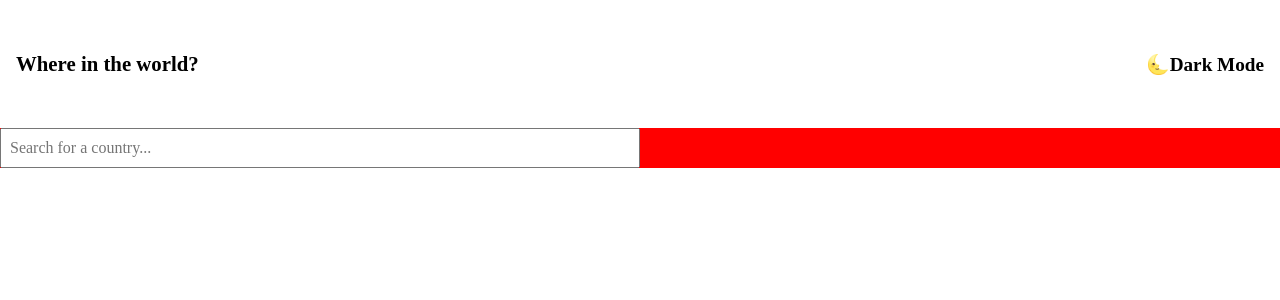
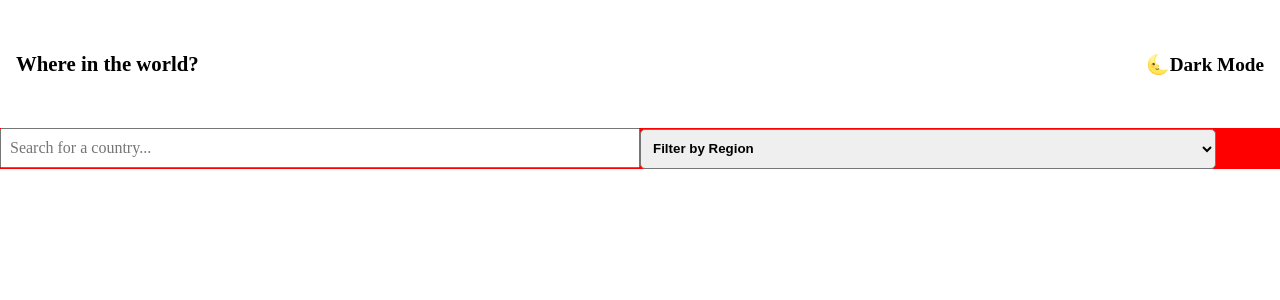
Before and after one commit to NathanlsDev/countries-flags, a React app: page / in a window 1280 px wide. Shown: the top 300 px of the page. Built offline with nearby package versions, Linux system fonts and the light colour scheme; the HTML template or start-up script is replaced by a standard one.

Commit message:
feat: link componente menu on app.jsx

```diff
--- a/src/App.jsx
+++ b/src/App.jsx
@@ -1,14 +1,15 @@
 import { Header } from "./components/Header";
 import { Search } from "./components/Search/Search";
+import { Menu } from "./components/Menu";
 
 function App() {
   return (
     <>
       <Header />
       <main>
-        <section>
+        <section className="search-section">
           <Search />
-          {/* <Menu /> */}
+          <Menu />
         </section>
       </main>
     </>
```
